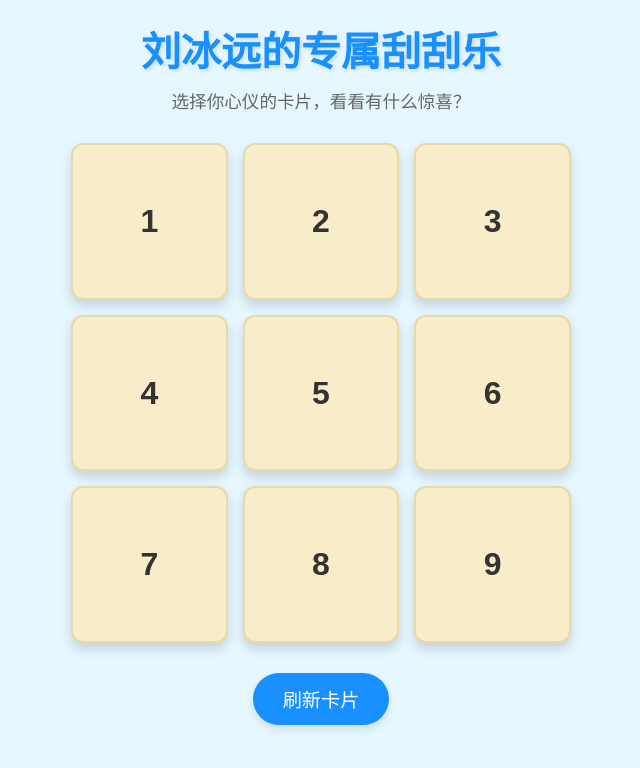
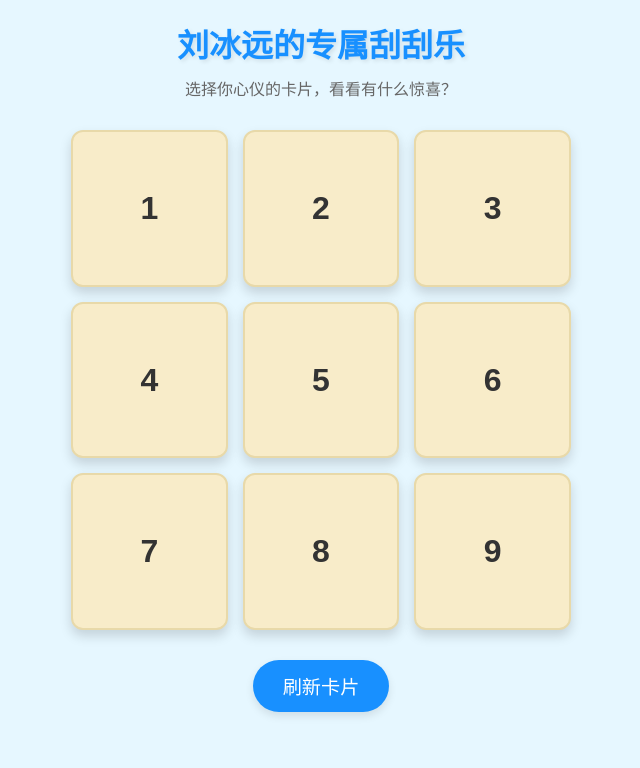
Before and after one commit to ALDWhy/scratch-card, a plain HTML site: page index.html in a window 1280 px wide. Shown: the whole page, without its empty margins (319-959 px from the left). Drawn offline with Linux system fonts and the light colour scheme.

Commit message:
Update index.html

```diff
--- a/index.html
+++ b/index.html
@@ -28,14 +28,14 @@
 
         .header h1 {
             color: #1890ff;
-            font-size: 2.5rem;
+            font-size: 2rem;
             margin-bottom: 10px;
             text-shadow: 2px 2px 4px rgba(0, 0, 0, 0.1);
         }
 
         .header p {
             color: #666;
-            font-size: 1.1rem;
+            font-size: 1rem;
         }
 
         .scratch-container {
@@ -313,4 +313,5 @@
         initGame();
     </script>
 </body>
+
 </html>
```
